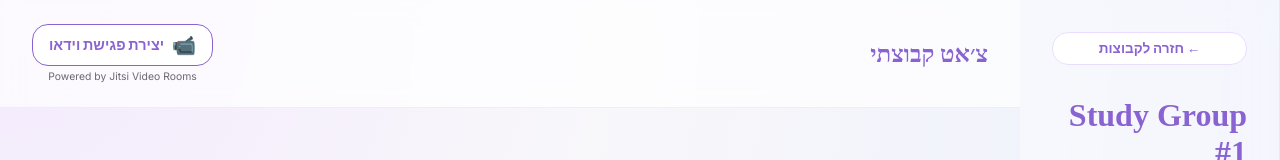
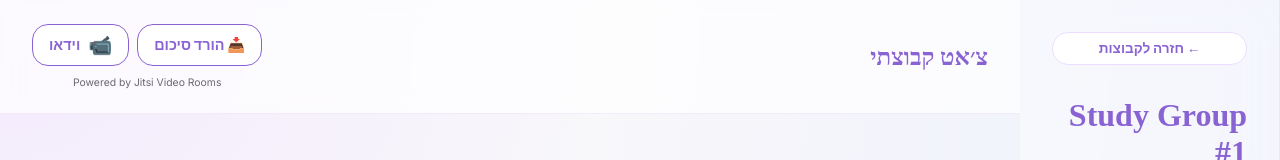
Before and after one commit to danastac-cpu/study-buddy, a Next.js app: page /groups/1 in a window 1280 px wide. Shown: the top 160 px of the page. Built offline with nearby package versions, Linux system fonts and the light colour scheme; no server answers; the database is empty; a web font is replaced by a local one.

Commit message:
fix crash dashboard length error

```diff
--- a/src/app/groups/[id]/page.tsx
+++ b/src/app/groups/[id]/page.tsx
@@ -127,6 +127,27 @@ export default function GroupChatPage({ params }: { params: Promise<{ id: string
   useEffect(() => {
     messagesEndRef.current?.scrollIntoView({ behavior: "smooth" });
   }, [messages]);
+
+  const handleDownloadChat = () => {
+    const text = messages.map(m => {
+       if (m.content.startsWith('__SYSTEM_')) return null;
+       const sender = m.sender_id === userId ? (isHe ? 'אני' : 'Me') : (m.sender_name || (isHe ? 'חבר/ה' : 'Member'));
+       const time = new Date(m.created_at).toLocaleTimeString([], { hour: '2-digit', minute: '2-digit' });
+       return `[${time}] ${sender}: ${m.content}`;
+    }).filter(Boolean).join('\n\n');
+
+    const header = isHe
+      ? `=== סיכום צ'אט קבוצתי ===\nקבוצה: ${groupDetails?.title || 'כללי'}\nתאריך: ${new Date().toLocaleDateString()}\n\n`
+      : `=== Group Chat Summary ===\nGroup: ${groupDetails?.title || 'General'}\nDate: ${new Date().toLocaleDateString()}\n\n`;
+
+    const blob = new Blob([header + text], { type: 'text/plain;charset=utf-8' });
+    const url = URL.createObjectURL(blob);
+    const a = document.createElement('a');
+    a.href = url;
+    a.download = `StudyBuddy_Group_${groupDetails?.title || 'Summary'}.txt`;
+    a.click();
+    URL.revokeObjectURL(url);
+  };
 
   const handleSaveTime = async () => {
     const { error } = await supabase.from('study_groups').update({ session_time: editTimeValue }).eq('id', roomId);
@@ -385,7 +406,16 @@ export default function GroupChatPage({ params }: { params: Promise<{ id: string
              {isHe ? 'צ׳אט קבוצתי' : 'Group Chat'}
           </h1>
 
-          <div style={{ display: 'flex', flexDirection: 'column', alignItems: 'center' }}>
+          <div style={{ display: 'flex', flexDirection: 'column', alignItems: 'center', gap: '0.5rem' }}>
+            <div style={{ display: 'flex', gap: '0.5rem' }}>
+                <button
+                  onClick={handleDownloadChat}
+                  className="btn-secondary"
+                  style={{ textDecoration: 'none', display: 'flex', alignItems: 'center', gap: '0.5rem', padding: '0.5rem 1rem', fontSize: '0.9rem', cursor: 'pointer', border: '1px solid var(--primary-color)', color: 'var(--primary-color)', background: 'white' }}
+                  title={isHe ? "הורד סיכום צ'אט" : "Download Chat Summary"}
+                >
+                  📥 {isHe ? 'הורד סיכום' : 'Download'}
+                </button>
                 <a
                   href={`https://meet.jit.si/StudyBuddy-${roomId.replace(/-/g, '')}`}
                   target="_blank"
@@ -393,9 +423,10 @@ export default function GroupChatPage({ params }: { params: Promise<{ id: string
                   className="btn-secondary"
                   style={{ textDecoration: 'none', display: 'flex', alignItems: 'center', gap: '0.5rem', padding: '0.5rem 1rem', fontSize: '0.9rem', border: '1px solid var(--primary-color)', color: 'var(--primary-color)', background: 'white' }}
                 >
-              <span style={{ fontSize: '1.2rem' }}>📹</span> {isHe ? 'יצירת פגישת וידאו' : 'Create Video Meeting'}
+                  <span style={{ fontSize: '1.2rem' }}>📹</span> {isHe ? 'וידאו' : 'Video'}
                 </a>
-            <span style={{ fontSize: '0.65rem', color: 'var(--text-muted)', marginTop: '4px' }}>Powered by Jitsi Video Rooms</span>
+            </div>
+            <span style={{ fontSize: '0.65rem', color: 'var(--text-muted)', marginTop: '2px' }}>Powered by Jitsi Video Rooms</span>
           </div>
         </div>
 
--- a/src/app/groups/page.tsx
+++ b/src/app/groups/page.tsx
@@ -146,6 +146,11 @@ export default function GroupsBrowserPage() {
       const isFull = group.members.length >= group.maxMembers;
       const status = isFull ? 'waiting' : 'approved';
       const { error } = await supabase.from('group_enrollments').insert([{ group_id: groupId, user_id: currentUser.id, status: status }]);
+
+      if (error) {
+        alert(isHe ? `שגיאה בהצטרפות: ${error.message}` : `Join error: ${error.message}`);
+        console.error("Join Group Error:", error);
+      }
 
       if (!error) {
         // Notify manager
--- a/src/app/help/page.tsx
+++ b/src/app/help/page.tsx
@@ -93,6 +93,11 @@ export default function HelpCenterPage() {
 
     // 2. Update status
     const { error } = await supabase.from('help_requests').update({ status: 'pending', helper_id: userId, helper_revealed: true }).eq('id', postId);
+
+    if (error) {
+      alert(isHe ? `שגיאה במתן עזרה: ${error.message}` : `Offer help error: ${error.message}`);
+      console.error("Offer Help Error:", error);
+    }
 
     if (!error && reqData) {
       // 3. Create Update for the requester
```
Also changed, not shown: src/app/chat/[id]/page.tsx (+7 -1 lines), test_policies.js (added, +13 -0 lines), test_schema_group_enrollments.js (added, +13 -0 lines). Lines whose indentation alone changed are shown as unchanged.
